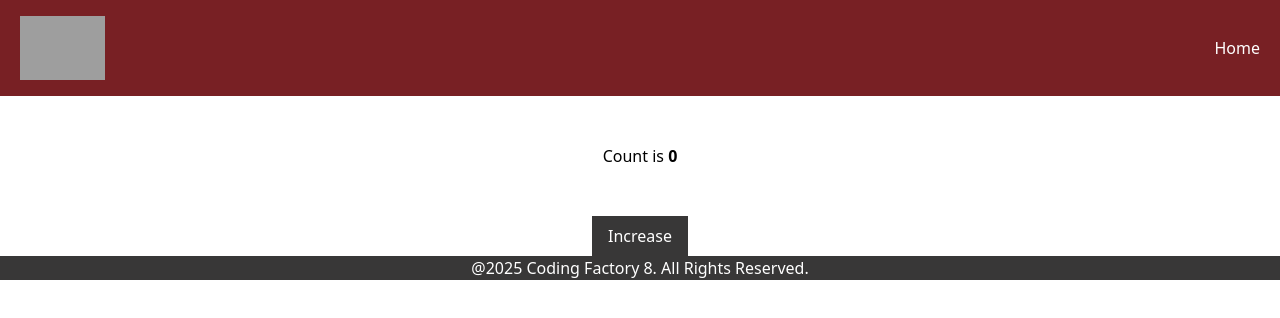
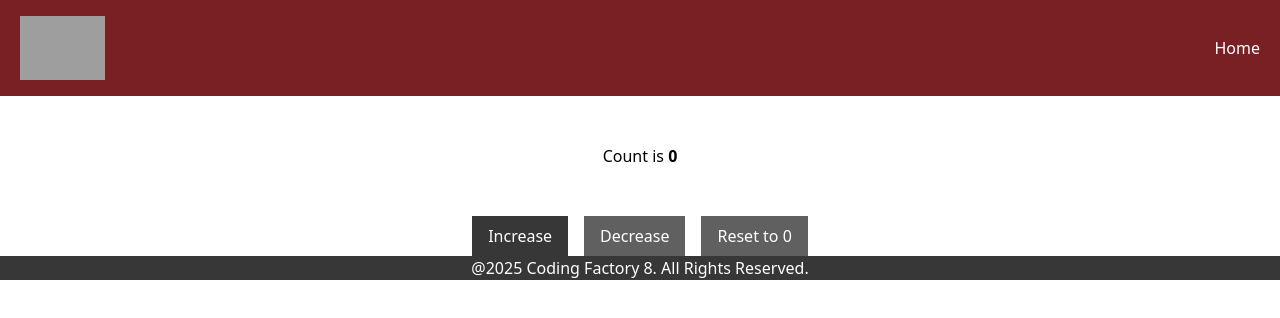
Before and after one commit to Petroslyros/cf8-react-introduction, a React app: page / in a window 1280 px wide. Shown: the top 318 px of the page. Built offline with nearby package versions, Linux system fonts and the light colour scheme; grey boxes are pictures that could not be loaded; the HTML template or start-up script is replaced by a standard one.

Commit message:
feat : add Counter component and added to layout in app.tsx

```diff
--- a/src/App.tsx
+++ b/src/App.tsx
@@ -10,7 +10,8 @@
 
 import Layout from "./components/Layout.tsx";
 // import ArrowFunctionalComponentWithPropsType from "./components/ArrowFunctionalComponentWithPropsType.tsx";
-import FunctionalComponentWithState from "./components/FunctionalComponentWithState.tsx";
+// import FunctionalComponentWithState from "./components/FunctionalComponentWithState.tsx";
+import Counter from "./components/Counter.tsx";
 
 function App() {
 
@@ -30,7 +31,8 @@
 {/*        </Card>*/}
        <Layout>
            {/*<ArrowFunctionalComponentWithPropsType title="Title" description="Description"/>*/}
-           <FunctionalComponentWithState />
+           {/*<FunctionalComponentWithState />*/}
+           <Counter />
        </Layout>
 
 
--- /dev/null
+++ b/src/components/Counter.tsx
@@ -0,0 +1,43 @@
+import {useState} from "react";
+
+
+const Counter = () => {
+
+    const [count, setCount] = useState(0);
+
+    const increaseCount = () => {
+        setCount(count + 1);
+    }
+
+    const decreaseCount = () => {
+        if(count > 0) {
+            setCount(count - 1);
+        }
+
+    }
+    const resetCount = () => {
+        setCount(0);
+    }
+
+    return (
+        <>
+
+            <>
+                <h1 className="text-center my-12">Count is <strong>{count}</strong></h1>
+                <div className="text-center space-x-4">
+                    <button onClick={increaseCount} className="bg-cf-dark-gray text-white py-2 px-4">
+                        Increase
+                    </button>
+                    <button disabled={count===0} onClick={decreaseCount} className="bg-cf-dark-gray disabled:bg-cf-gray text-white py-2 px-4">
+                        Decrease
+                    </button>
+                    <button onClick={resetCount} disabled={count===0} className="bg-cf-dark-gray disabled:bg-cf-gray text-white py-2 px-4">
+                        Reset to 0
+                    </button>
+                </div>
+            </>
+        </>
+    )
+}
+
+export default Counter;
--- a/src/components/FunctionalComponentWithState.tsx
+++ b/src/components/FunctionalComponentWithState.tsx
@@ -7,6 +7,7 @@
    const increaseCount = () => {
        setcount(count + 1);
    }
+
 
     return (
         <>
```
